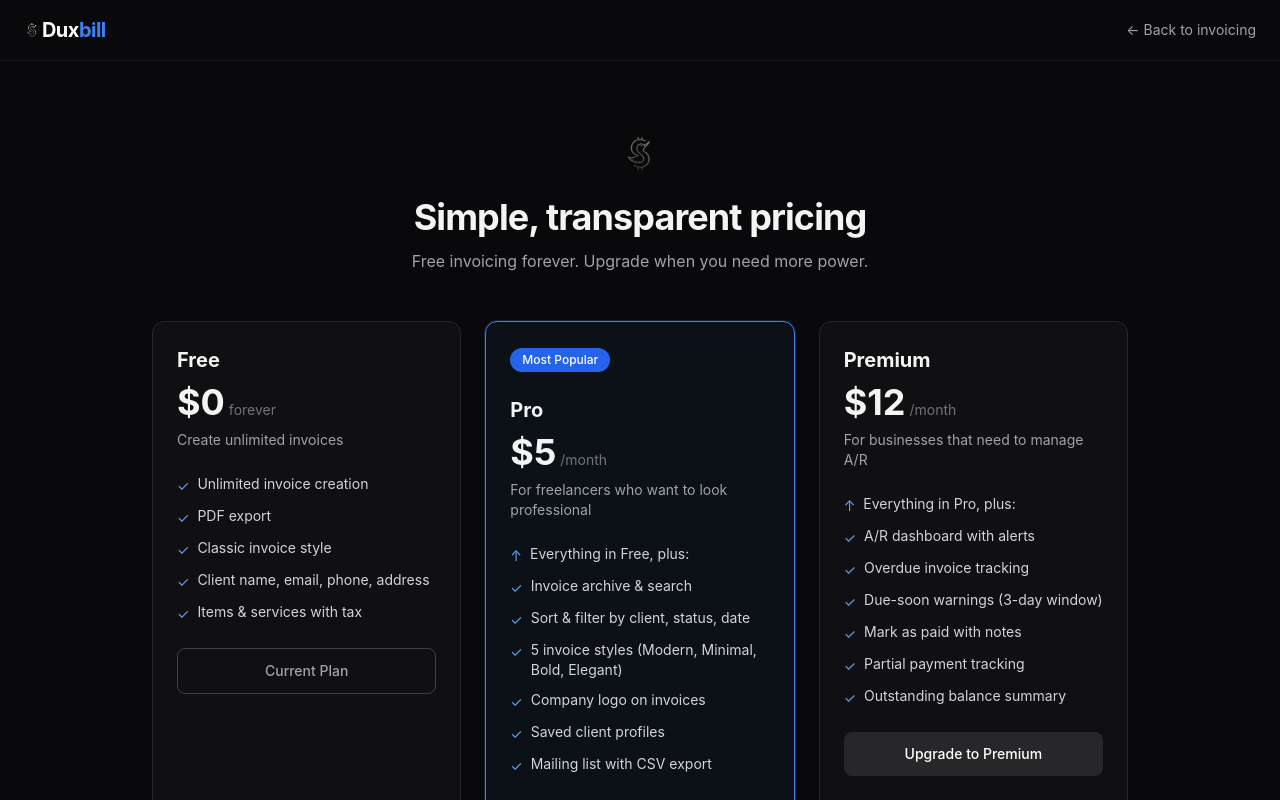
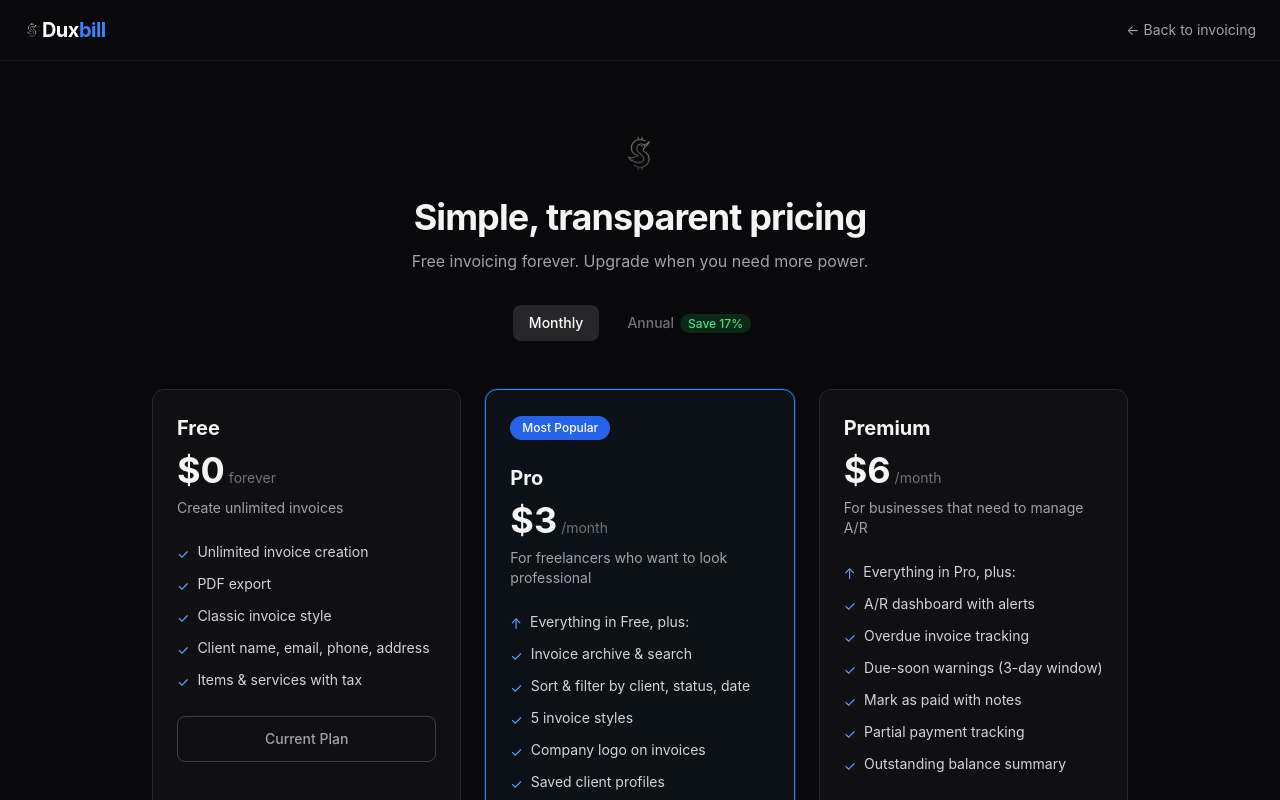
Before and after one commit to OGDoug/billflow, a Next.js app: page /pricing in a window 1280 px wide. Shown: the top 800 px of the page. Built offline with nearby package versions, Linux system fonts and the light colour scheme.

Commit message:
Lower prices: Pro /mo or /yr, Premium /mo or /yr with billing toggle

```diff
--- a/src/app/api/checkout/route.ts
+++ b/src/app/api/checkout/route.ts
@@ -6,14 +6,17 @@ const stripe = new Stripe(process.env.STRIPE_SECRET_KEY!, {
 });
 
 const PRICES: Record<string, string> = {
-  pro: "price_1TFQi9LqrZZEjlA4P8EJvKEv",
-  premium: "price_1TFQiALqrZZEjlA4kGkPpJw5",
+  "pro-monthly": "price_1TG0paLqrZZEjlA4SI9ox83k",
+  "pro-annual": "price_1TG0paLqrZZEjlA4dZsB2VIl",
+  "premium-monthly": "price_1TG0paLqrZZEjlA4YOOHNIZU",
+  "premium-annual": "price_1TG0pbLqrZZEjlA42edteDCz",
 };
 
 export async function POST(req: NextRequest) {
   try {
-    const { plan } = await req.json();
-    const priceId = PRICES[plan];
+    const { plan, billing } = await req.json();
+    const key = `${plan}-${billing || "monthly"}`;
+    const priceId = PRICES[key];
     if (!priceId) {
       return NextResponse.json({ error: "Invalid plan" }, { status: 400 });
     }
--- a/src/app/pricing/page.tsx
+++ b/src/app/pricing/page.tsx
@@ -3,10 +3,15 @@
 import Link from "next/link";
 import { useState } from "react";
 
+export default function PricingPage() {
+  const [billing, setBilling] = useState<"monthly" | "annual">("monthly");
+  const [loading, setLoading] = useState<string | null>(null);
+
   const plans = [
     {
       name: "Free",
-    price: "$0",
+      monthly: "$0",
+      annual: "$0",
       period: "forever",
       description: "Create unlimited invoices",
       features: [
@@ -16,34 +21,38 @@ const plans = [
         "Client name, email, phone, address",
         "Items & services with tax",
       ],
-    locked: [],
       cta: "Current Plan",
       plan: null,
       highlight: false,
     },
     {
       name: "Pro",
-    price: "$5",
-    period: "/month",
+      monthly: "$3",
+      annual: "$30",
+      monthlySub: "/month",
+      annualSub: "/year",
+      annualSavings: "Save $6/yr",
       description: "For freelancers who want to look professional",
       features: [
         "Everything in Free, plus:",
         "Invoice archive & search",
         "Sort & filter by client, status, date",
-      "5 invoice styles (Modern, Minimal, Bold, Elegant)",
+        "5 invoice styles",
         "Company logo on invoices",
         "Saved client profiles",
         "Mailing list with CSV export",
       ],
-    locked: [],
       cta: "Upgrade to Pro",
       plan: "pro",
       highlight: true,
     },
     {
       name: "Premium",
-    price: "$12",
-    period: "/month",
+      monthly: "$6",
+      annual: "$60",
+      monthlySub: "/month",
+      annualSub: "/year",
+      annualSavings: "Save $12/yr",
       description: "For businesses that need to manage A/R",
       features: [
         "Everything in Pro, plus:",
@@ -54,15 +63,11 @@ const plans = [
         "Partial payment tracking",
         "Outstanding balance summary",
       ],
-    locked: [],
       cta: "Upgrade to Premium",
       plan: "premium",
       highlight: false,
     },
   ];
-
-export default function PricingPage() {
-  const [loading, setLoading] = useState<string | null>(null);
 
   const handleUpgrade = async (plan: string) => {
     setLoading(plan);
@@ -70,7 +75,7 @@ export default function PricingPage() {
       const res = await fetch("/api/checkout", {
         method: "POST",
         headers: { "Content-Type": "application/json" },
-        body: JSON.stringify({ plan }),
+        body: JSON.stringify({ plan, billing }),
       });
       const data = await res.json();
       if (data.url) {
@@ -105,6 +110,27 @@ export default function PricingPage() {
           <p className="text-zinc-400 max-w-lg mx-auto">
             Free invoicing forever. Upgrade when you need more power.
           </p>
+
+          {/* Billing Toggle */}
+          <div className="flex items-center justify-center gap-3 mt-8">
+            <button
+              onClick={() => setBilling("monthly")}
+              className={`rounded-lg px-4 py-2 text-sm font-medium transition-colors ${
+                billing === "monthly" ? "bg-zinc-800 text-white" : "text-zinc-500 hover:text-zinc-300"
+              }`}
+            >
+              Monthly
+            </button>
+            <button
+              onClick={() => setBilling("annual")}
+              className={`rounded-lg px-4 py-2 text-sm font-medium transition-colors ${
+                billing === "annual" ? "bg-zinc-800 text-white" : "text-zinc-500 hover:text-zinc-300"
+              }`}
+            >
+              Annual
+              <span className="ml-1.5 rounded-full bg-green-600/20 px-2 py-0.5 text-xs text-green-400">Save 17%</span>
+            </button>
+          </div>
         </div>
 
         <div className="grid grid-cols-1 md:grid-cols-3 gap-6">
@@ -125,9 +151,16 @@ export default function PricingPage() {
               <div>
                 <h2 className="text-xl font-bold">{plan.name}</h2>
                 <div className="flex items-baseline gap-1 mt-2">
-                  <span className="text-4xl font-bold">{plan.price}</span>
-                  <span className="text-zinc-500 text-sm">{plan.period}</span>
+                  <span className="text-4xl font-bold">
+                    {billing === "monthly" ? plan.monthly : plan.annual}
+                  </span>
+                  <span className="text-zinc-500 text-sm">
+                    {plan.plan ? (billing === "monthly" ? plan.monthlySub : plan.annualSub) : plan.period}
+                  </span>
                 </div>
+                {billing === "annual" && plan.annualSavings && (
+                  <span className="inline-block mt-1 text-xs text-green-400">{plan.annualSavings}</span>
+                )}
                 <p className="text-sm text-zinc-400 mt-2">{plan.description}</p>
               </div>
 
```
Lines whose indentation alone changed are shown as unchanged.
